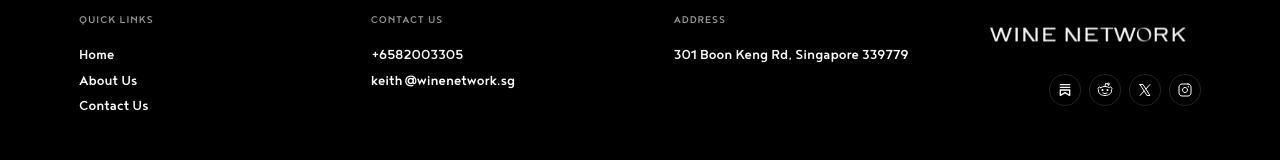
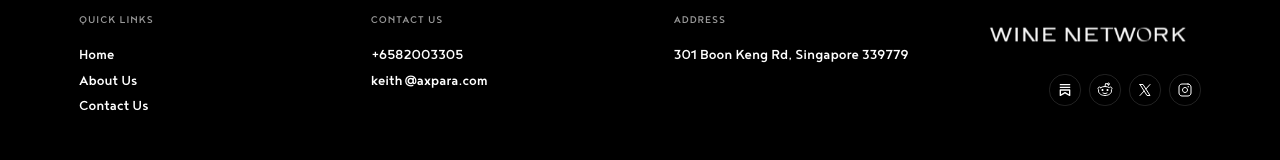
Before and after one commit to vinika02/wine-network, a Next.js app: page / in a window 1280 px wide. Shown: the part 3042-3202 px from the top of the page. Built offline with nearby package versions, Linux system fonts and the light colour scheme.

Commit message:
new updated

```diff
--- a/src/components/footer.tsx
+++ b/src/components/footer.tsx
@@ -48,7 +48,7 @@ export function Footer() {
               href="mailto:keith@winenetwork.sg"
               className={footerTextClass}
             >
-              keith@winenetwork.sg
+              keith@axpara.com
             </a>
           </FooterColumn>
 
```
